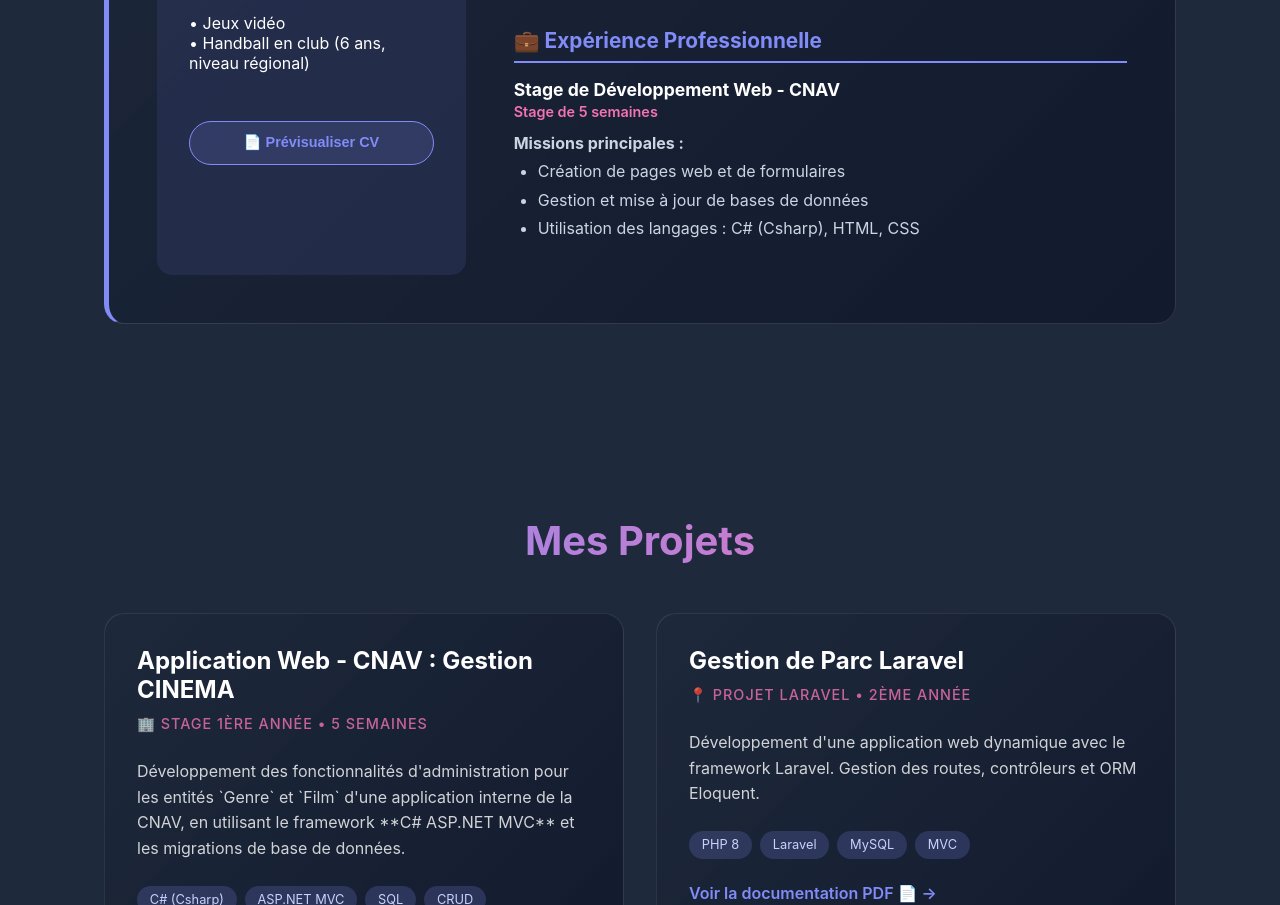
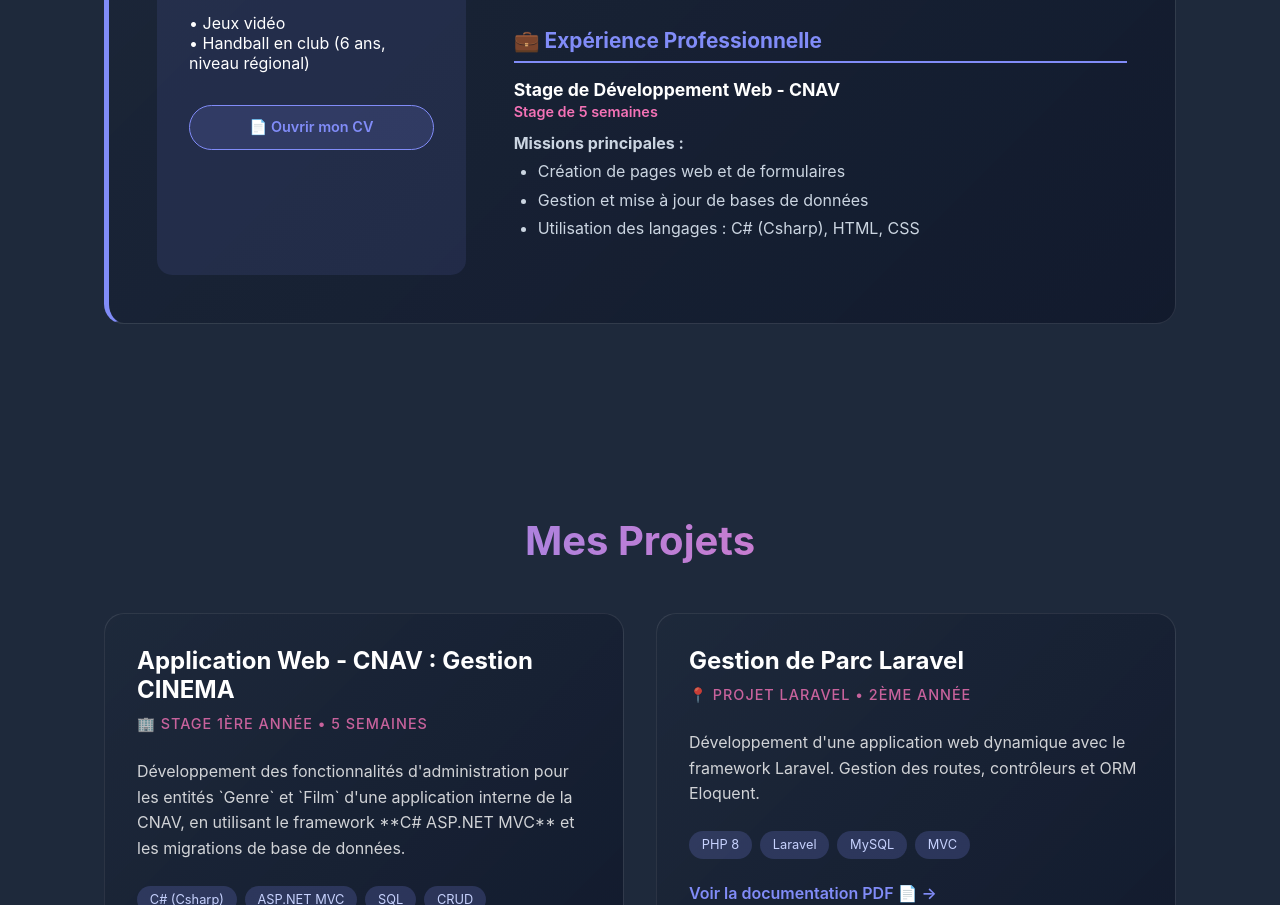
Before and after one commit to Loyd74/Portefolio, a plain HTML site: page index.html in a window 1280 px wide. Shown: the part 2637-3542 px from the top of the page. Drawn offline with Linux system fonts and the light colour scheme.

Commit message:
Replace CV preview button with a link to open CV in a new tab

```diff
--- a/index.html
+++ b/index.html
@@ -97,9 +97,11 @@
                         <p>• Jeux vidéo</p>
                         <p>• Handball en club (6 ans, niveau régional)</p>
                     </div>
-
-                    <button onclick="openPdf('Doc/cv.pdf')" class="btn btn-pdf" style="width: 100%;">📄 Prévisualiser CV</button>
-
+                    <div class="bouton" style="width: 100%; margin-top: 1rem;">
+                        <a href="Doc/cv.pdf" target="_blank" class="btn btn-pdf" style="display: block; width: 100%; text-align: center; text-decoration: none;">
+                            📄 Ouvrir mon CV
+                         </a>
+                    </div>
                 </div>
 
                 <div class="cv-main">
```
